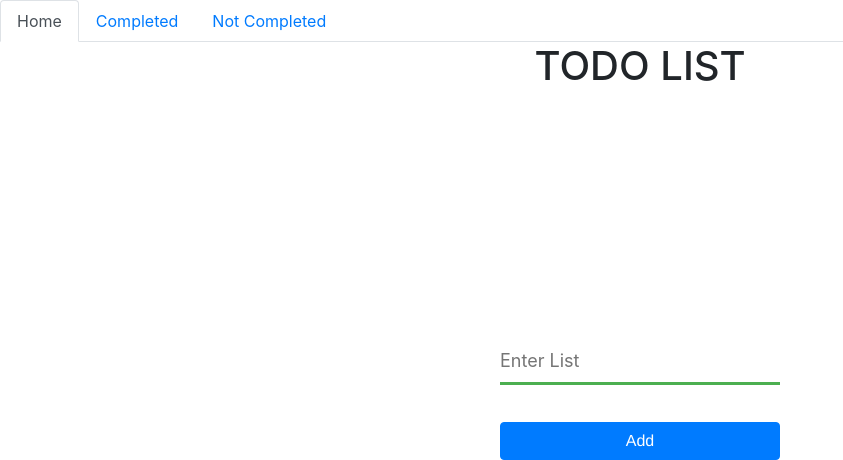
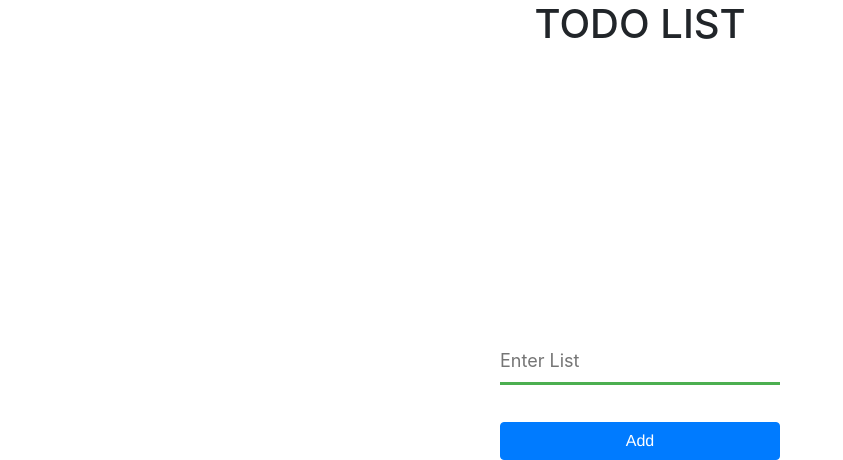
Before and after one commit to Abdifatah29/to-do-App, a PHP site: page / in a window 1280 px wide. Shown: the top 460 px of the page, without its empty margins (0-843 px from the left). Run offline with PHP 8.4, Linux system fonts and the light colour scheme; some libraries are stand-ins or nearby versions; some web fonts are replaced.

```diff
--- a/index.php
+++ b/index.php
@@ -34,16 +34,10 @@
 </head>
 <body>
 <!-- Navigation  -->
-<nav>
-  <div class="nav nav-tabs" id="nav-tab" role="tablist">
-    <a class="nav-item nav-link active" id="nav-home-tab" data-toggle="tab" href="#nav-home" role="tab" aria-controls="nav-home" aria-selected="true">Home</a>
-    <a class="nav-item nav-link" id="nav-profile-tab" data-toggle="tab" href="complete.php" role="tab" aria-controls="nav-profile" aria-selected="false">Completed</a>
-    <a class="nav-item nav-link" id="nav-contact-tab" data-toggle="tab" href="#" role="tab" aria-controls="nav-contact" aria-selected="false">Not Completed</a>
-  </div>
-</nav>
+
 <!-- End of navigation -->
 <div class="container">
-    <h1 class="text-center heading">TODO LIST</h1>
+    <h1 class="text-center heading" id="head">TODO LIST</h1>
     <div class="line"></div>
 <!-- form -->
      <form action="" class="textBox"  method="post">
```
